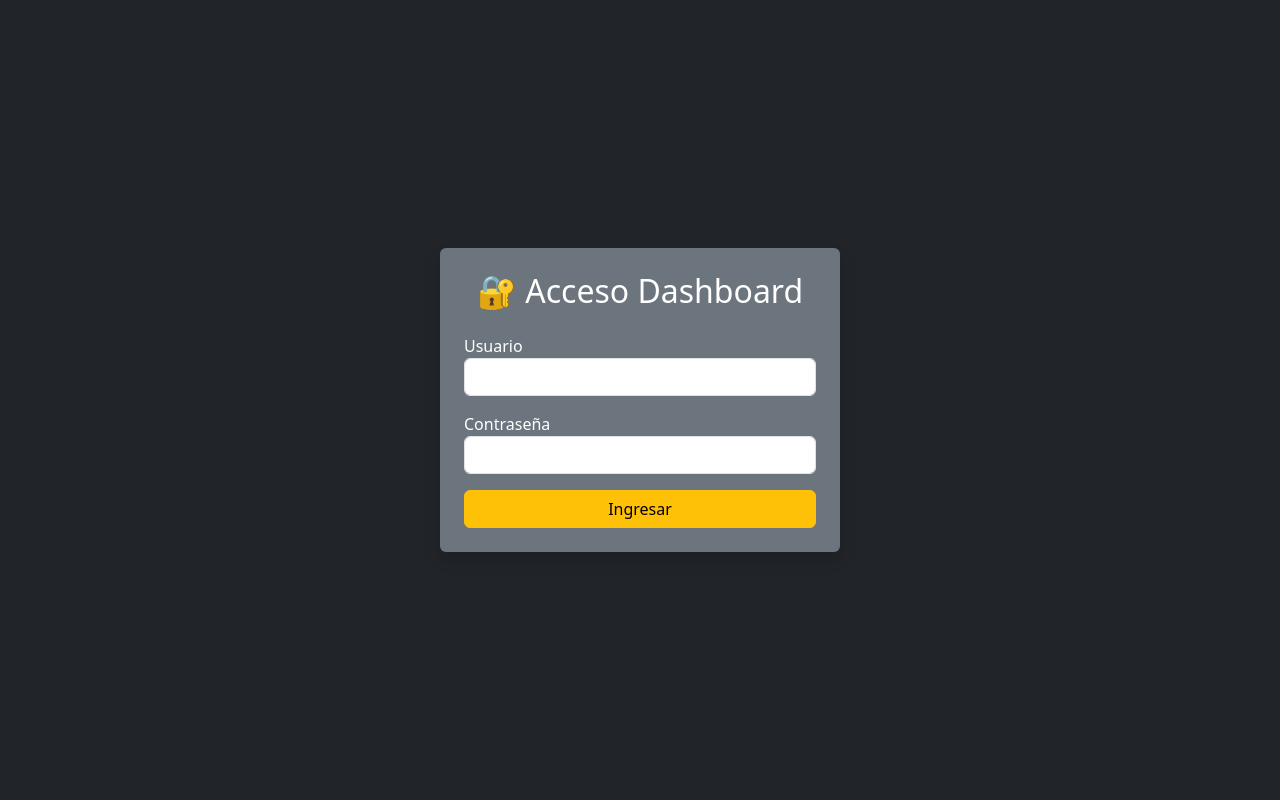
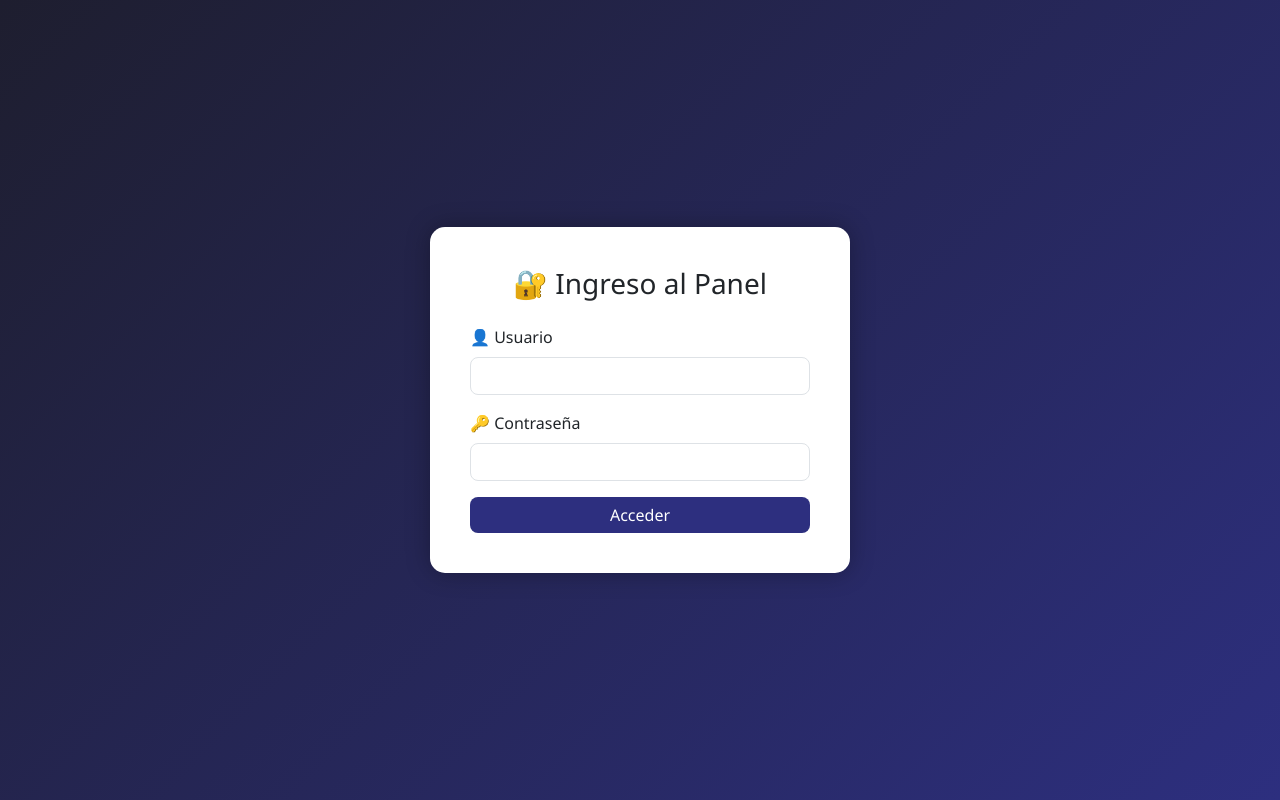
Before and after one commit to NacAbarca/report-dashboard, a PHP site: page /login.php in a window 1280 px wide. Run offline with PHP 8.4, Linux system fonts and the light colour scheme.

Commit message:
Rediseño de login

```diff
--- a/login.php
+++ b/login.php
@@ -11,26 +11,64 @@ $error = $_GET['error'] ?? '';
 <html lang="es">
 <head>
   <meta charset="UTF-8">
-  <title>Login</title>
+  <title>Iniciar sesión - Dashboard</title>
+  <meta name="viewport" content="width=device-width, initial-scale=1" />
   <link href="https://cdn.jsdelivr.net/npm/bootstrap@5.3.2/dist/css/bootstrap.min.css" rel="stylesheet">
+  <style>
+    body {
+      background: linear-gradient(135deg, #1e1e2f, #2d2f7f);
+      height: 100vh;
+      display: flex;
+      align-items: center;
+      justify-content: center;
+      font-family: 'Segoe UI', sans-serif;
+    }
+    .login-box {
+      background: #fff;
+      padding: 2.5rem;
+      border-radius: 15px;
+      box-shadow: 0 0 25px rgba(0,0,0,0.3);
+      width: 100%;
+      max-width: 420px;
+    }
+    .form-control {
+      border-radius: 8px;
+    }
+    .btn-primary {
+      border-radius: 8px;
+      background-color: #2d2f7f;
+      border: none;
+    }
+    .btn-primary:hover {
+      background-color: #4b4dd8;
+    }
+  </style>
 </head>
-<body class="bg-dark text-white">
-  <div class="container d-flex justify-content-center align-items-center vh-100">
-    <form method="POST" action="includes/auth.php" class="p-4 bg-secondary rounded shadow w-100" style="max-width:400px;">
-      <h2 class="mb-4 text-center">🔐 Acceso Dashboard</h2>
-      <?php if ($error): ?>
-        <div class="alert alert-danger"><?= htmlspecialchars($error) ?></div>
-      <?php endif; ?>
+<body>
+
+  <div class="login-box">
+    <h3 class="text-center mb-4 text-dark">🔐 Ingreso al Panel</h3>
+
+    <?php if ($error): ?>
+      <div class="alert alert-danger">
+        <?= htmlspecialchars($error) ?>
+      </div>
+    <?php endif; ?>
+
+    <form method="POST" action="includes/auth.php">
       <div class="mb-3">
-        <label>Usuario</label>
-        <input type="text" name="username" class="form-control" required />
+        <label for="username" class="form-label">👤 Usuario</label>
+        <input type="text" class="form-control" id="username" name="username" required />
       </div>
+
       <div class="mb-3">
-        <label>Contraseña</label>
-        <input type="password" name="password" class="form-control" required />
+        <label for="password" class="form-label">🔑 Contraseña</label>
+        <input type="password" class="form-control" id="password" name="password" required />
       </div>
-      <button type="submit" class="btn btn-warning w-100">Ingresar</button>
+
+      <button type="submit" class="btn btn-primary w-100">Acceder</button>
     </form>
   </div>
+
 </body>
 </html>
```
